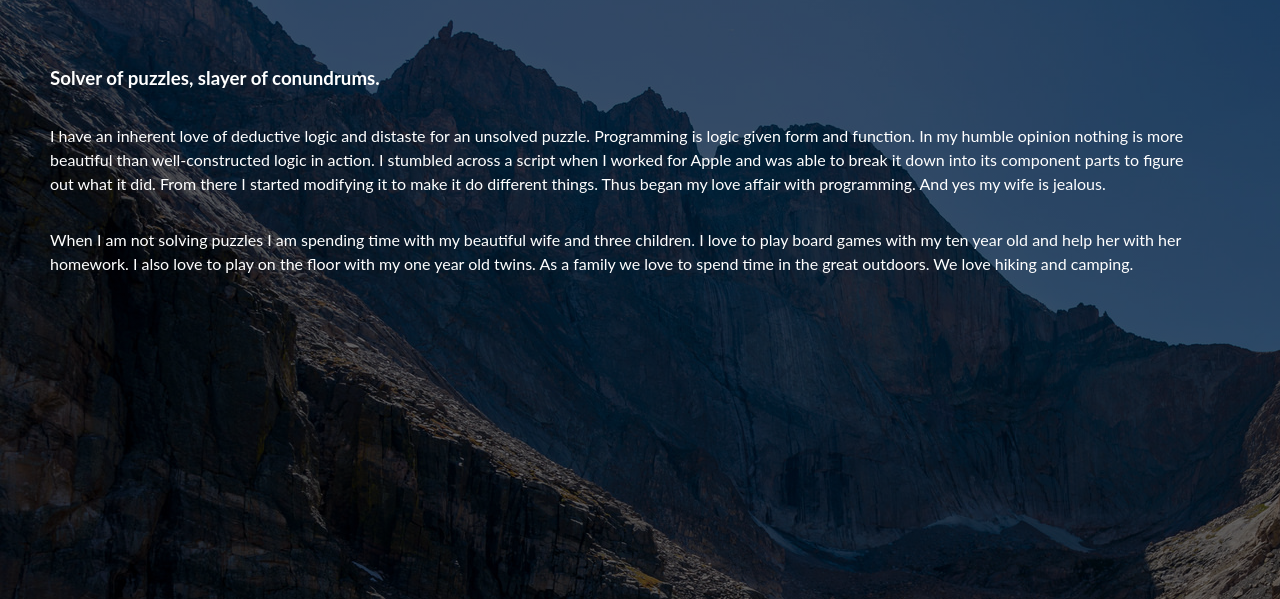
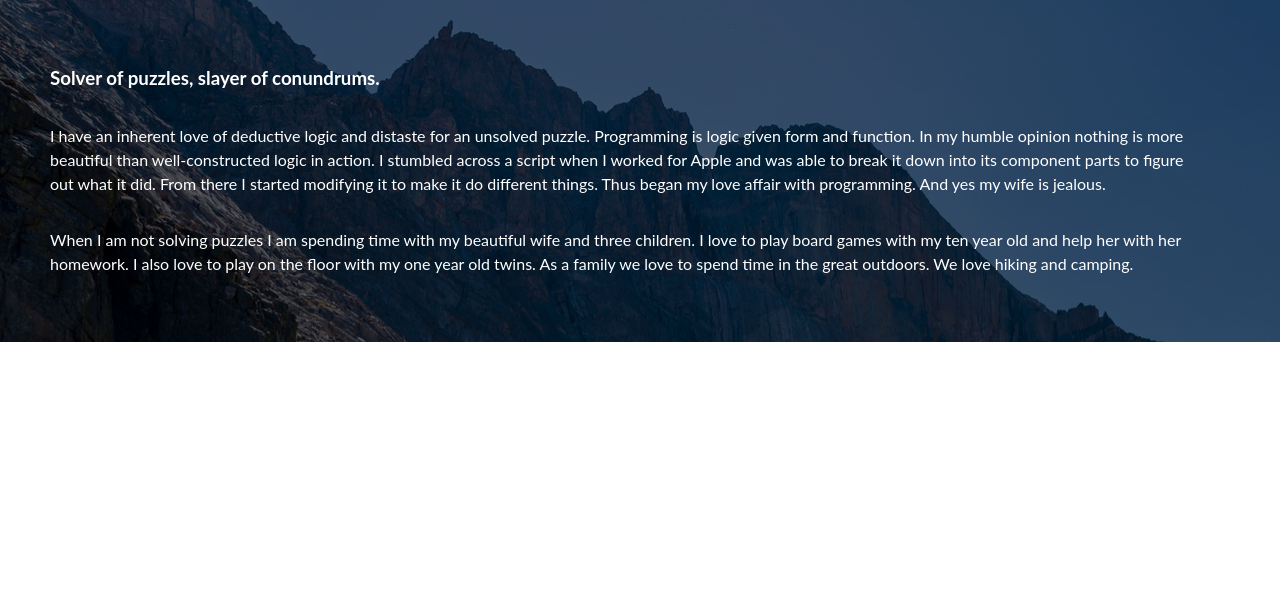
Before and after one commit to tailrin/v2portfolio, a plain HTML site: page index.html in a window 1280 px wide. Shown: the part 201-800 px from the top of the page. Drawn offline with nearby package versions, Linux system fonts and the light colour scheme.

Commit message:
Update style.css

```diff
--- a/style.css
+++ b/style.css
@@ -175,8 +175,4 @@ h3 {
     #about-me {
         height: 100%;
     }
-
-    body {
-        height: 100%;
-    }
 }
```
